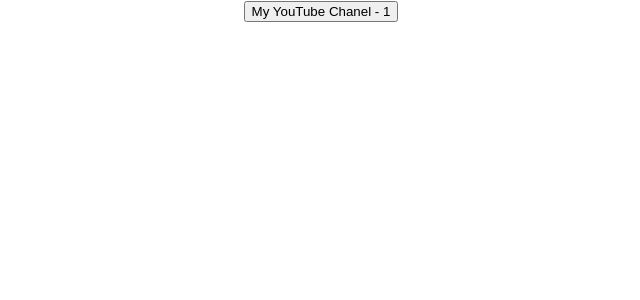
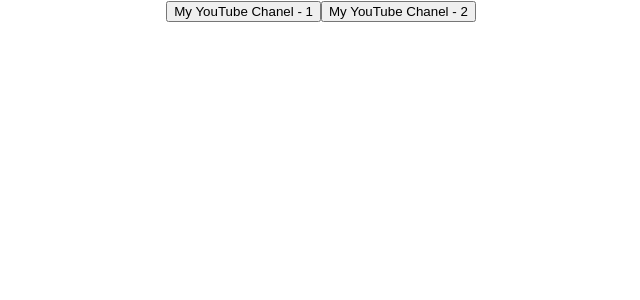
Before and after one commit to ArtyomKub/microtask-button, a React (Create React App) app: page / in a window 1280 px wide. Shown: the top 300 px of the page, without its empty margins (319-959 px from the left). Built offline with nearby package versions, Linux system fonts and the light colour scheme.

Commit message:
Create a new function: 'myFirstSubscriber' amd 'mySecondSubscriber'

```diff
--- a/src/App.tsx
+++ b/src/App.tsx
@@ -2,10 +2,18 @@
 import './App.css';
 
 function App() {
+    const myFirstSubscriber = () => {
+        console.log('IVAN')
+    }
+
+    const mySecondSubscriber = () => {
+        console.log('ALLA')
+    }
+
     return (
         <div className="App">
-            <button onClick={()=>{
-                console.log('HELLO')}}>My YouTube Chanel - 1</button>
+            <button onClick={myFirstSubscriber}>My YouTube Chanel - 1</button>
+            <button onClick={mySecondSubscriber}>My YouTube Chanel - 2</button>
         </div>
     );
 }
```
